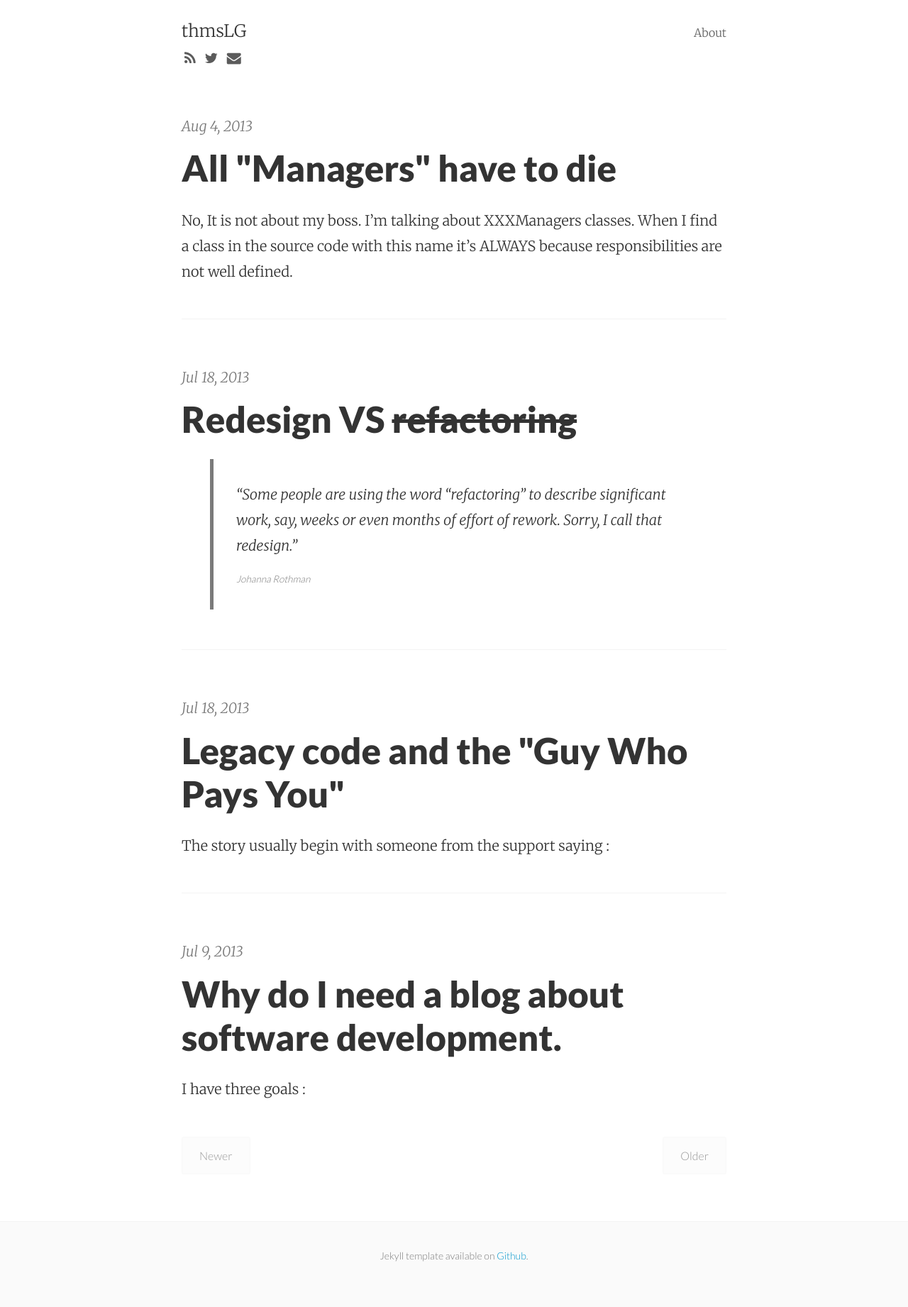
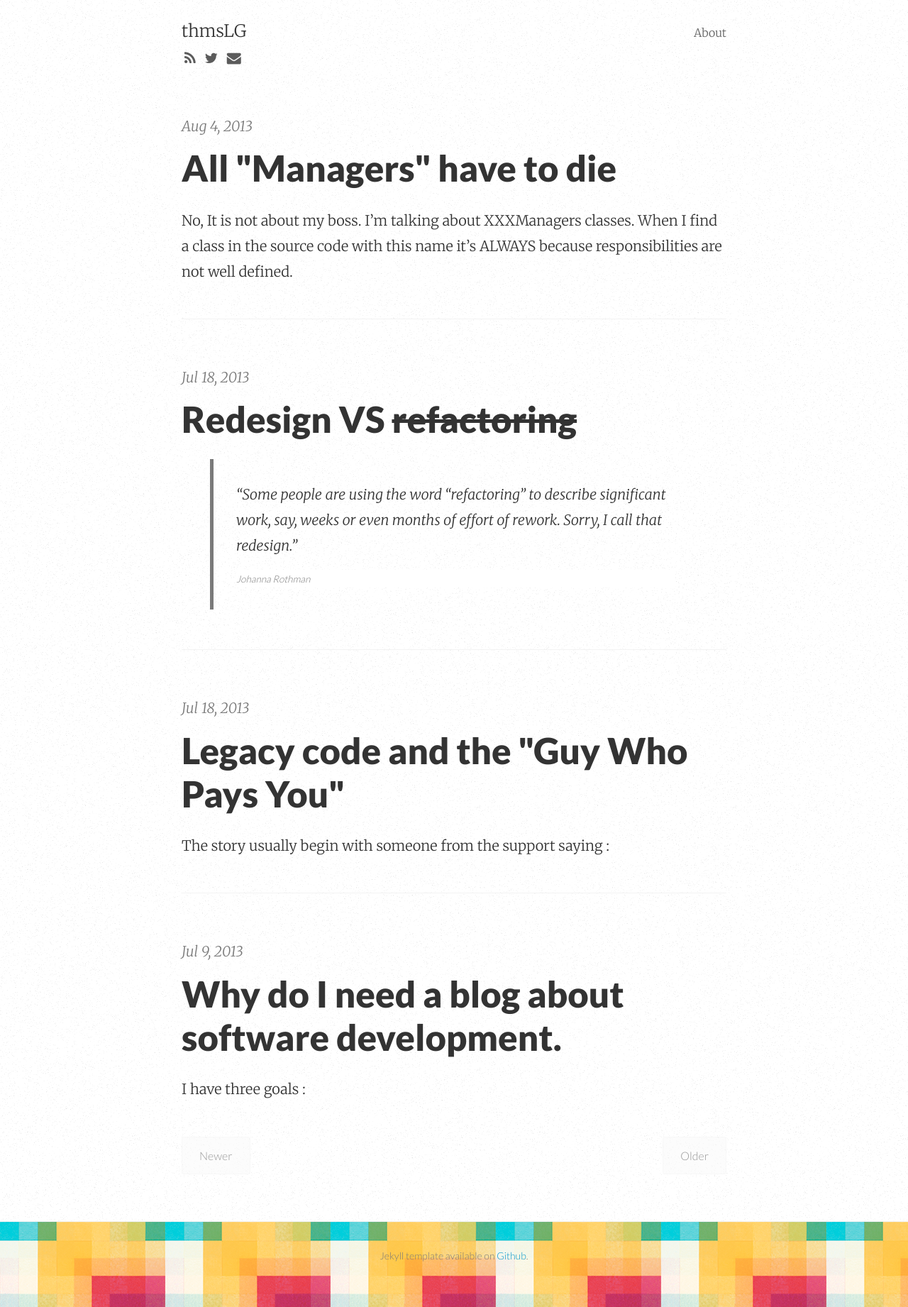
Before and after one commit to thomasleguillou/thomasleguillou.github.io, a Jekyll site: the page built from index.html, in a window 1280 px wide. Shown: the whole page at 71% size. Built offline with Jekyll 4.4.1, drawn with Linux system fonts in a browser that asks for light colours; nearby versions of some CDN libraries; Markdown is read by kramdown in place of the engine named in the settings; the list of posts is cut into pages by our own code.

Commit message:
background images moved + footer colorized

```diff
--- a/_sass/_main.scss
+++ b/_sass/_main.scss
@@ -14,7 +14,7 @@
 */
 
 body {
-  background-image:url('img-noise-361x370.png');
+  background-image:url('/images/img-noise-361x370.png');
   font-family: "Merriweather", "PT Serif", Georgia, "Times New Roman", serif;
 }
 
@@ -39,6 +39,7 @@ img {
 
 .footer, .site-wrap:after {
   height: 120px;
+  background-image:url('/images/6F6eAzr.png');
 }
 
 body {
@@ -503,7 +504,6 @@ footer {
 footer,
 footer .wrap {
   color: #7a7a7a;
-  background-color: #fafafa;
   font-family: 'Lato', 'Helvetica Neue', Helvetica, sans-serif;
   font-weight: 300;
   clear: both;
```
Also changed, not shown: images/6F6eAzr.png (added), images/img-noise-361x370.png (renamed from img-noise-361x370.png).
